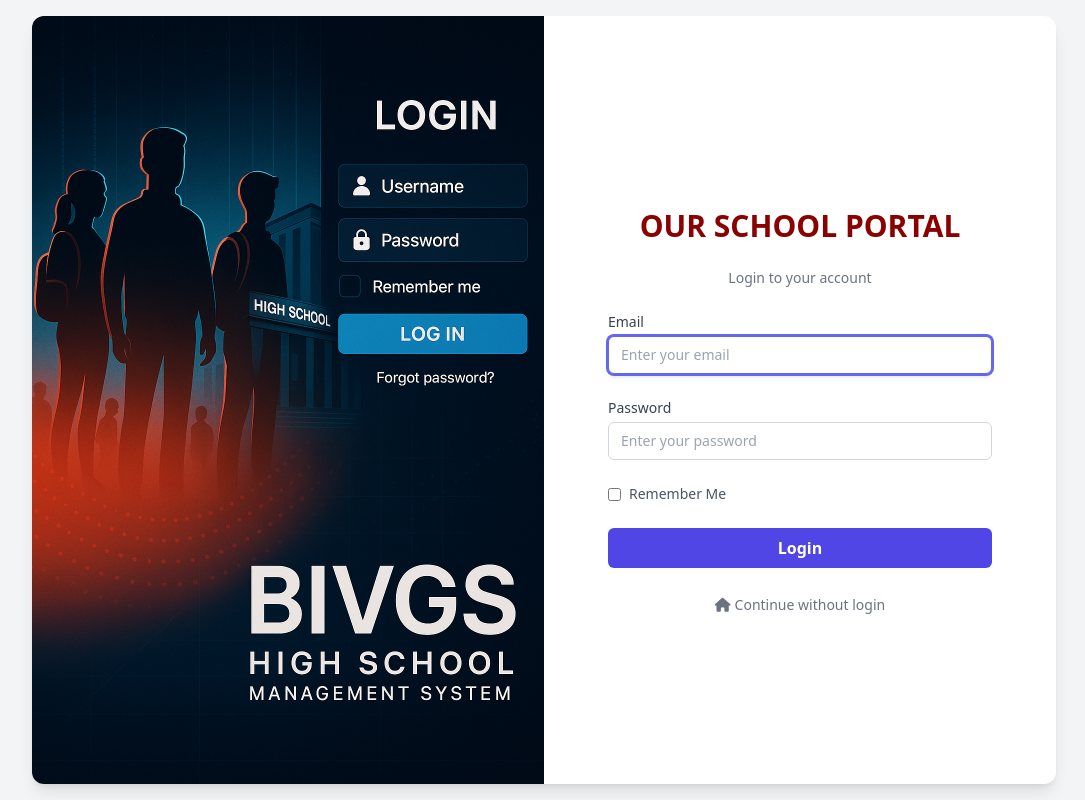
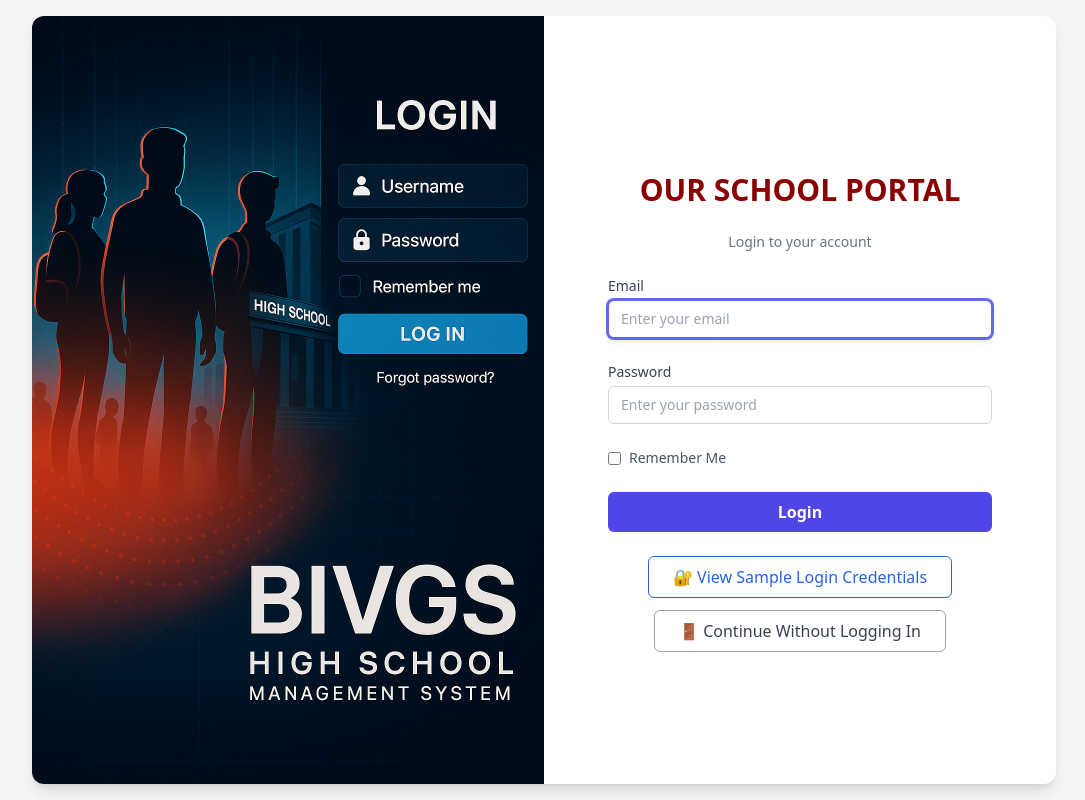
Before and after one commit to WALEKHWAPHILIP/BIVGS, a Django app: page /users/login/ in a window 1280 px wide. Shown: the whole page, without its empty margins (96-1181 px from the left). Run offline with Django 5.2, Linux system fonts and the light colour scheme; data that the repository does not hold is empty; some libraries are stand-ins or nearby versions.

Commit message:
Update .gitignore to exclude about_project, update login and README

```diff
--- a/users/templates/users/accounts/login_include.html
+++ b/users/templates/users/accounts/login_include.html
@@ -67,10 +67,22 @@
     Login
   </button>
 
-  <!-- Back to homepage -->
-  <div class="mt-4 text-center">
-    <a href="{% url 'the_school:index' %}" class="text-sm text-gray-500 hover:text-indigo-600 transition-colors">
-      <i class="fas fa-home mr-1"></i>Continue without login
+  <!-- Helpful Actions -->
+  <div class="mt-6 flex flex-col items-center space-y-3 text-center">
+
+    <!-- View Sample Credentials -->
+    <a href="https://github.com/WALEKHWAPHILIP/BIVGS?tab=readme-ov-file#-sample-user-credentials-for-bivgs-testing"
+      target="_blank"
+      class="inline-block w-full sm:w-auto px-6 py-2 border border-blue-600 text-blue-600 font-medium rounded-md hover:bg-blue-600 hover:text-white transition duration-200">
+      🔐 View Sample Login Credentials
     </a>
+
+    <!-- Continue Without Login -->
+    <a href="{% url 'the_school:index' %}"
+      class="inline-block w-full sm:w-auto px-6 py-2 border border-gray-400 text-gray-700 font-medium rounded-md hover:bg-gray-100 hover:text-black transition duration-200">
+      🚪 Continue Without Logging In
+    </a>
+
   </div>
+
 </form>
```
Also changed, not shown: README.md, 1 other file.
